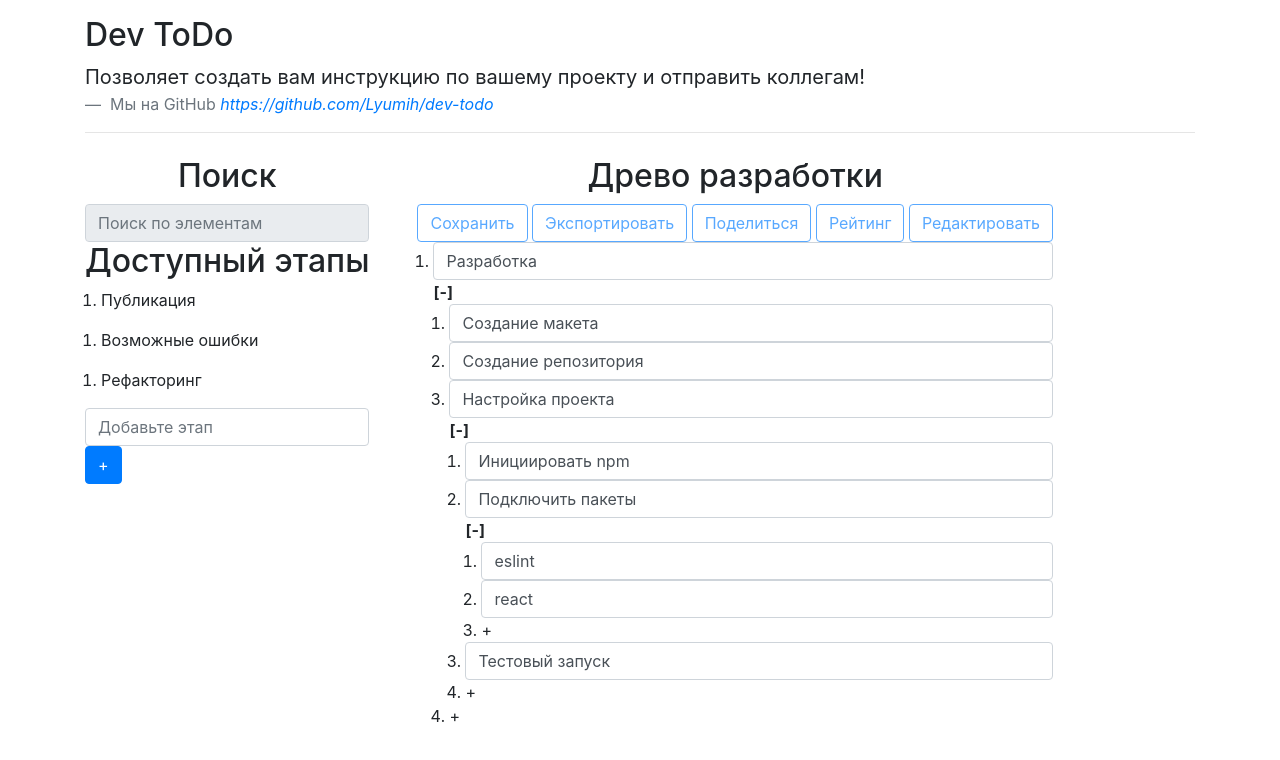
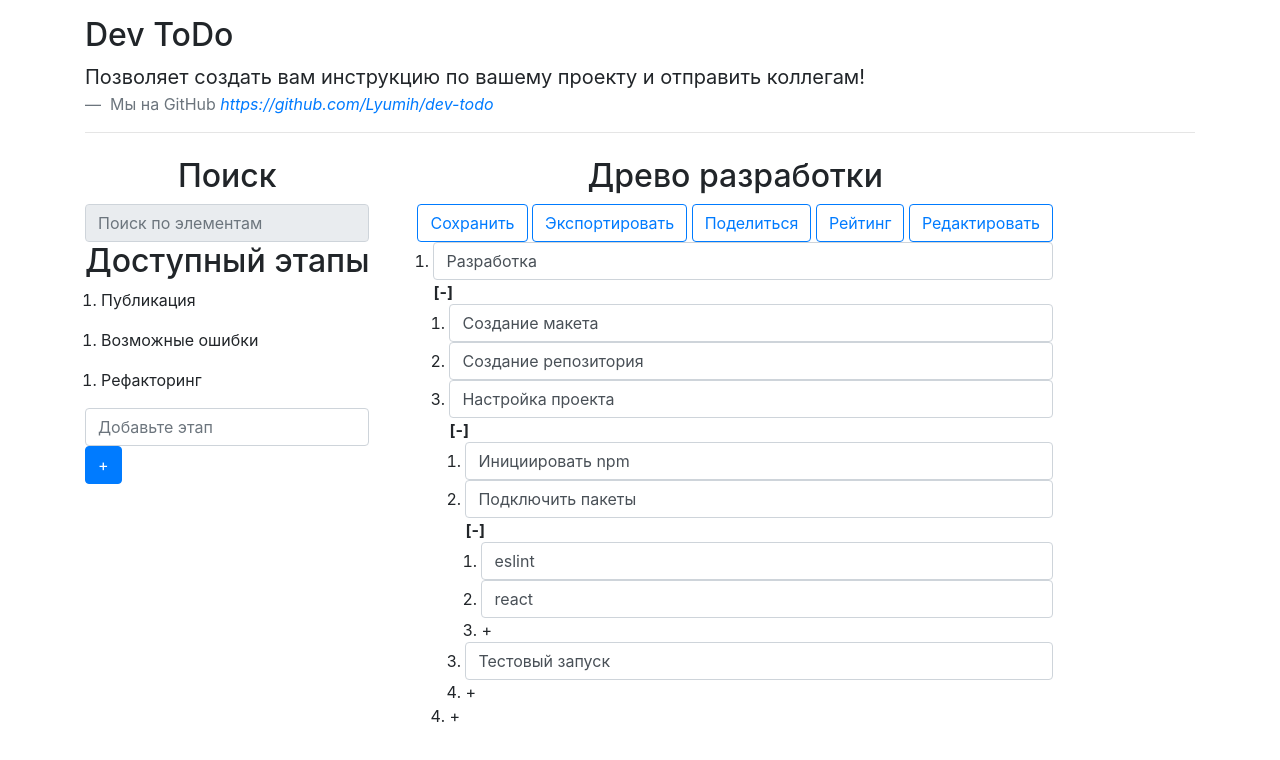
Before and after one commit to Lyumih/dev-todo, a plain HTML site: page todo.html in a window 1280 px wide. Drawn offline with nearby package versions, Linux system fonts and the light colour scheme.

Commit message:
Исправлено - разблокированы формы

```diff
--- a/todo.html
+++ b/todo.html
@@ -88,13 +88,13 @@
         <main>
           <h2 class="text-center">Древо разработки</h2>
           <div>
-            <button class="btn  btn-outline-primary" disabled>Сохранить</button>
-            <button class="btn btn-outline-primary" disabled>
+            <button class="btn  btn-outline-primary">Сохранить</button>
+            <button class="btn btn-outline-primary">
               Экспортировать
             </button>
-            <button class="btn btn-outline-primary" disabled>Поделиться</button>
-            <button class="btn btn-outline-primary" disabled>Рейтинг</button>
-            <button class="btn btn-outline-primary" disabled>
+            <button class="btn btn-outline-primary">Поделиться</button>
+            <button class="btn btn-outline-primary" >Рейтинг</button>
+            <button class="btn btn-outline-primary" >
               Редактировать
             </button>
           </div>
```
